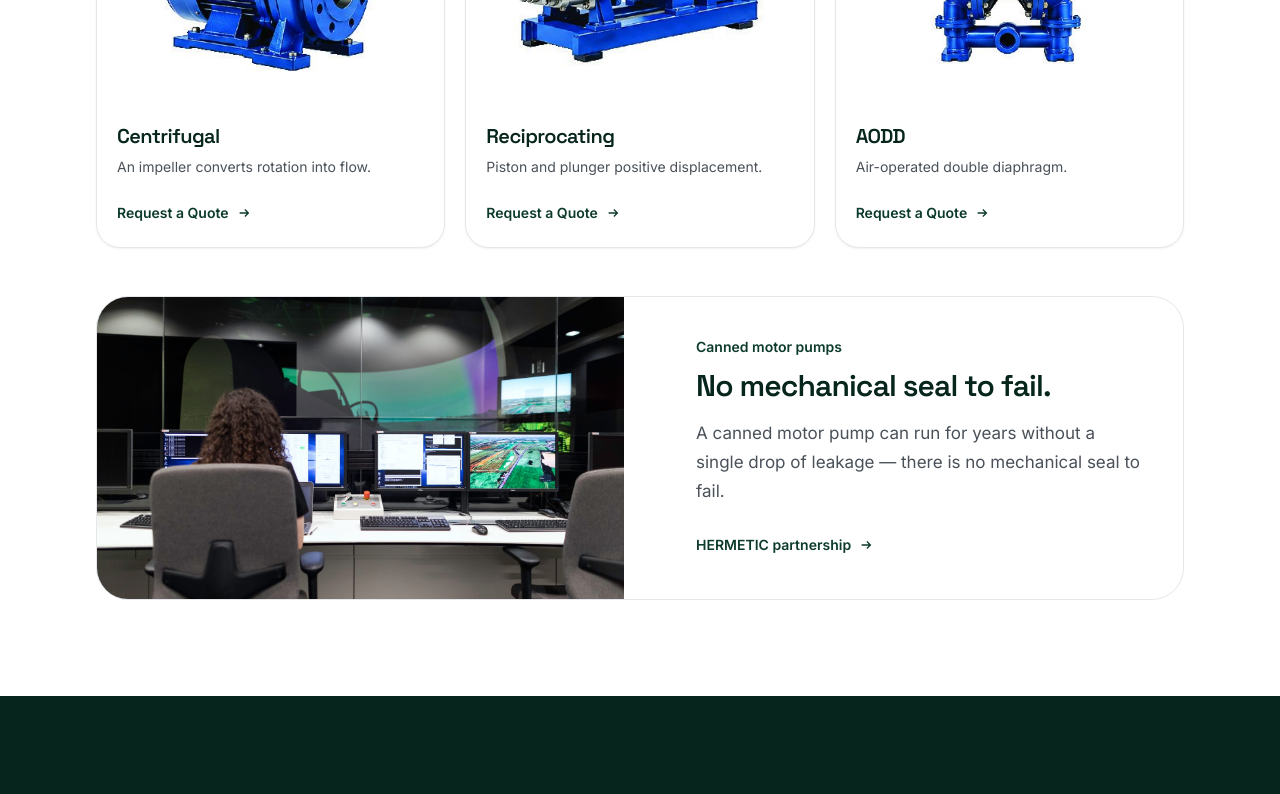
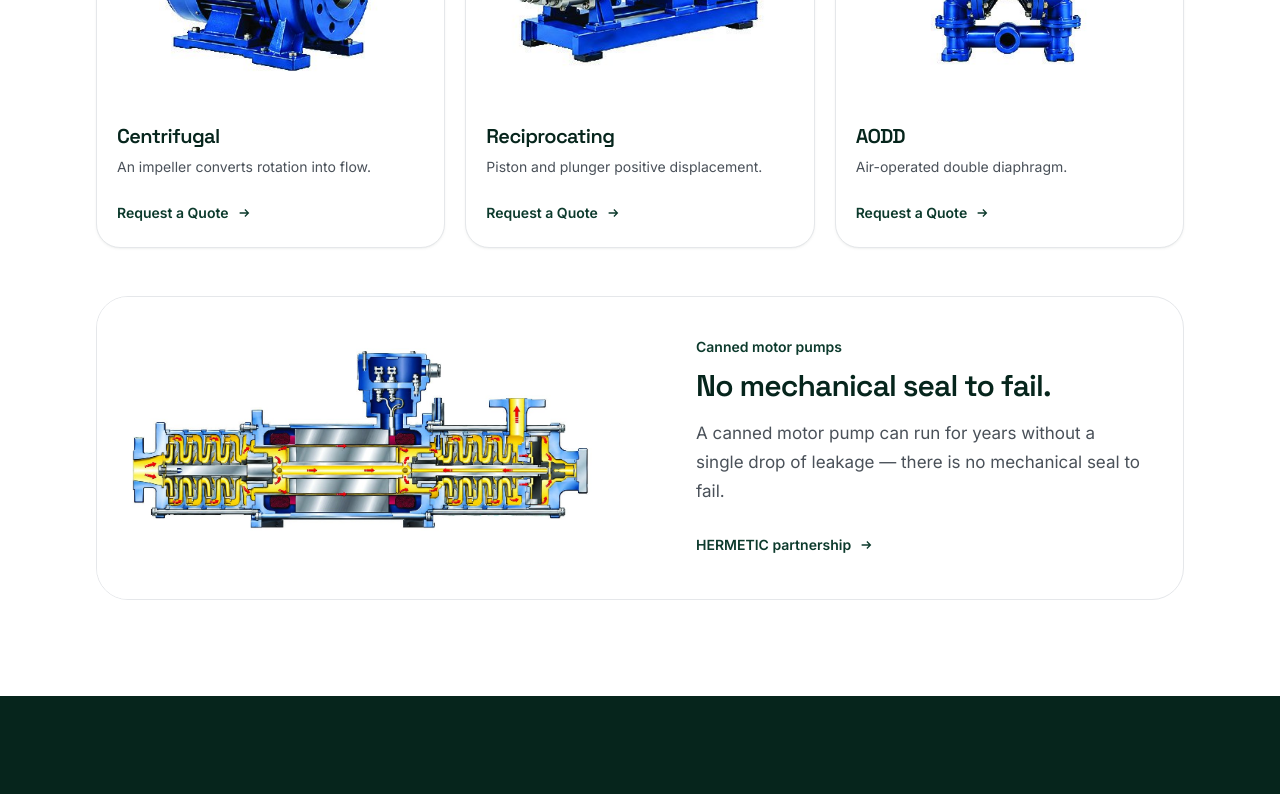
Before and after one commit to DMC2026studio/stg-qatar-website, a Next.js app: page /en in a window 1280 px wide. Shown: the part 3179-3973 px from the top of the page. Built offline with nearby package versions, Linux system fonts and the light colour scheme; no server answers.

Commit message:
Restore canned motor diagram in homepage products feature.
Co-authored-by: Cursor <cursoragent@cursor.com>

```diff
--- a/app/[locale]/page.tsx
+++ b/app/[locale]/page.tsx
@@ -228,11 +228,11 @@ export default async function Home({
           <div className="mt-12 grid items-center gap-8 overflow-hidden rounded-[2rem] border border-line bg-white lg:grid-cols-2">
             <div className="relative min-h-72 bg-white lg:min-h-full">
               <Image
-                src="/images/sections/section-assembly.jpg"
+                src="/images/canned-motor-cutaway.jpg"
                 alt={t.alts.cutaway}
                 fill
                 sizes="(min-width: 1024px) 40vw, 100vw"
-                className="object-cover"
+                className="object-contain p-6"
               />
             </div>
             <div className="p-6 md:p-10">
```
